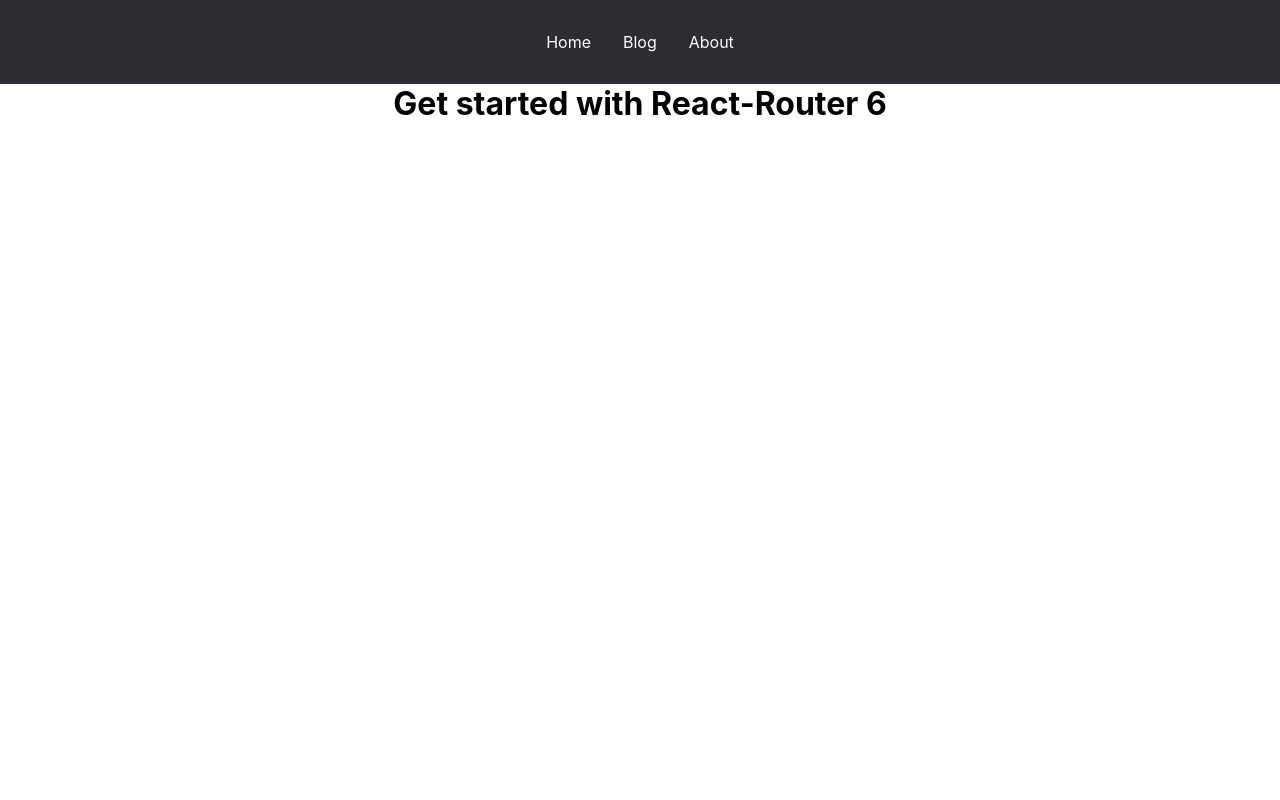
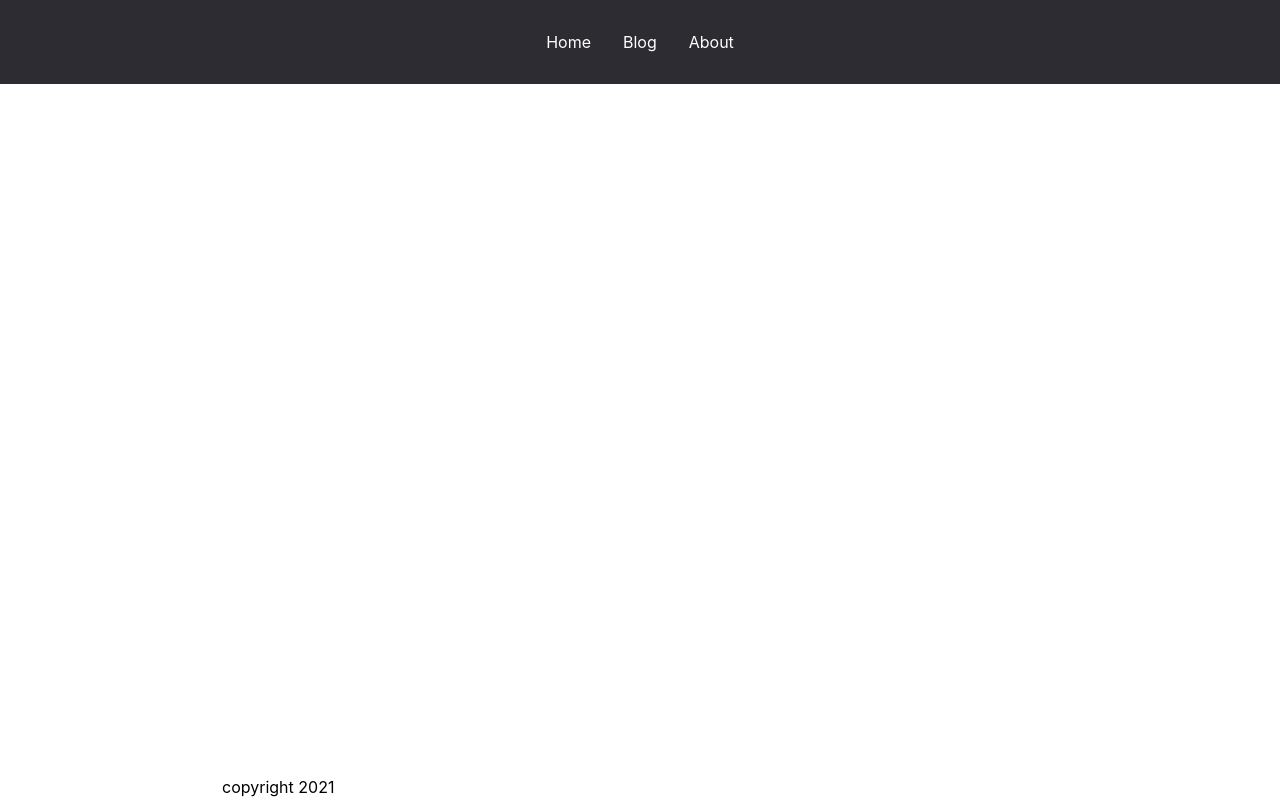
Before and after one commit to Shamada81/React-Router6_course, a React (Create React App) app: page / in a window 1280 px wide. Built offline with nearby package versions, Linux system fonts and the light colour scheme.

Commit message:
add layout

```diff
--- a/src/App.js
+++ b/src/App.js
@@ -1,18 +1,26 @@
 import React from "react";
+import {Route, Routes, Link} from 'react-router-dom'
+
+import {Homepage} from "./pages/Homepage";
+import {Aboutpage} from "./pages/Aboutpage";
+import {Blogpage} from "./pages/Blogpage";
+import {Notfoundpage} from "./pages/Notfoundpage";
+
+import { Layout } from "./components/Layout";
 
 function App() {
-  return (
-    <>
-      <header>
-          <a href="/">Home</a>
-          <a href="/posts">Blog</a>
-          <a href="/about">About</a>
-      </header>
-        <div>
-            <h1>Get started with React-Router 6</h1>
-        </div>
-    </>
-  );
+	return (
+		<>
+			<Routes>
+				<Route path='/' element={<Layout />}>
+					<Route index element={<Homepage />}/>
+					<Route path='about' element={<Aboutpage />}/>
+					<Route path='posts' element={<Blogpage />}/>
+					<Route path='*' element={<Notfoundpage />} />
+				</Route>
+			</Routes>
+		</>
+	);
 }
 
 export default App;
--- /dev/null
+++ b/src/components/Layout.jsx
@@ -0,0 +1,22 @@
+import React from 'react';
+import {Link, Outlet} from "react-router-dom";
+
+const Layout = () => {
+	return (
+		<>
+			<header>
+				<Link to="/">Home</Link>
+				<Link to="/posts">Blog</Link>
+				<Link to="/about">About</Link>
+			</header>
+
+			<main className='container'>
+				<Outlet />
+			</main>
+
+			<footer className='container'> copyright 2021</footer>
+		</>
+	);
+};
+
+export {Layout};
--- a/src/pages/Notfoundpage.jsx
+++ b/src/pages/Notfoundpage.jsx
@@ -1,9 +1,10 @@
 import React from 'react';
+import {Link} from "react-router-dom";
 
 const Notfoundpage = () => {
     return (
         <div>
-            This is doesn't exist. Go <a href='/'>home</a>
+            This is doesn't exist. Go <Link to='/'>home</Link>
         </div>
     );
 };
```
